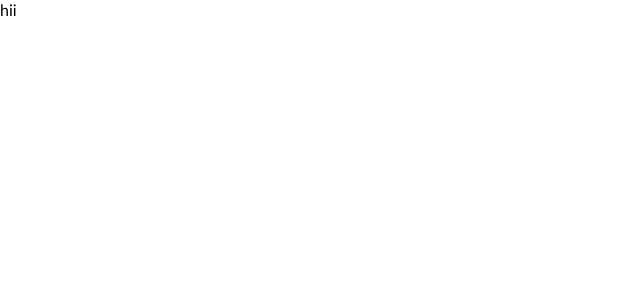
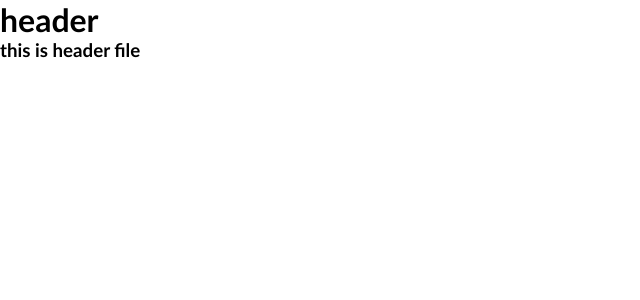
Before and after one commit to hemalii3/NEXTjs-practice, a Next.js app: page / in a window 1280 px wide. Shown: the top 300 px of the page, without its empty margins (0-640 px from the left). Built offline with nearby package versions, Linux system fonts and the light colour scheme.

Commit message:
first commit

```diff
--- /dev/null
+++ b/Components/Header/Header.css
@@ -0,0 +1,3 @@
+*{
+      background: black;
+}
--- /dev/null
+++ b/Components/Header/Header.jsx
@@ -0,0 +1,12 @@
+import React from 'react';
+
+const Header = () => {
+  return (
+    <div>
+      <h1>header</h1>
+      <h3>this is header file</h3>
+    </div>
+  )
+}
+
+export default Header
--- a/app/globals.css
+++ b/app/globals.css
@@ -1,5 +1,7 @@
 *{
   margin: 0;
   padding: 0;
+  padding: 0;
+  box-sizing: border-box;
   font-family: 'Gill Sans', 'Gill Sans MT', Calibri, 'Trebuchet MS', sans-serif;
 }
--- a/app/page.tsx
+++ b/app/page.tsx
@@ -1,9 +1,10 @@
 import React from 'react'
+import Header from "../Components/Header/Header"
 
 const page = () => {
   return (
     <div>
-      hii
+      <Header />
     </div>
   )
 }
--- a/tsconfig.json
+++ b/tsconfig.json
@@ -22,6 +22,6 @@
       "@/*": ["./*"]
     }
   },
-  "include": ["next-env.d.ts", "**/*.ts", "**/*.tsx", ".next/types/**/*.ts"],
+  "include": ["next-env.d.ts", "**/*.ts", "**/*.tsx", ".next/types/**/*.ts", "Components/Header/Header.jsx"],
   "exclude": ["node_modules"]
 }
```
